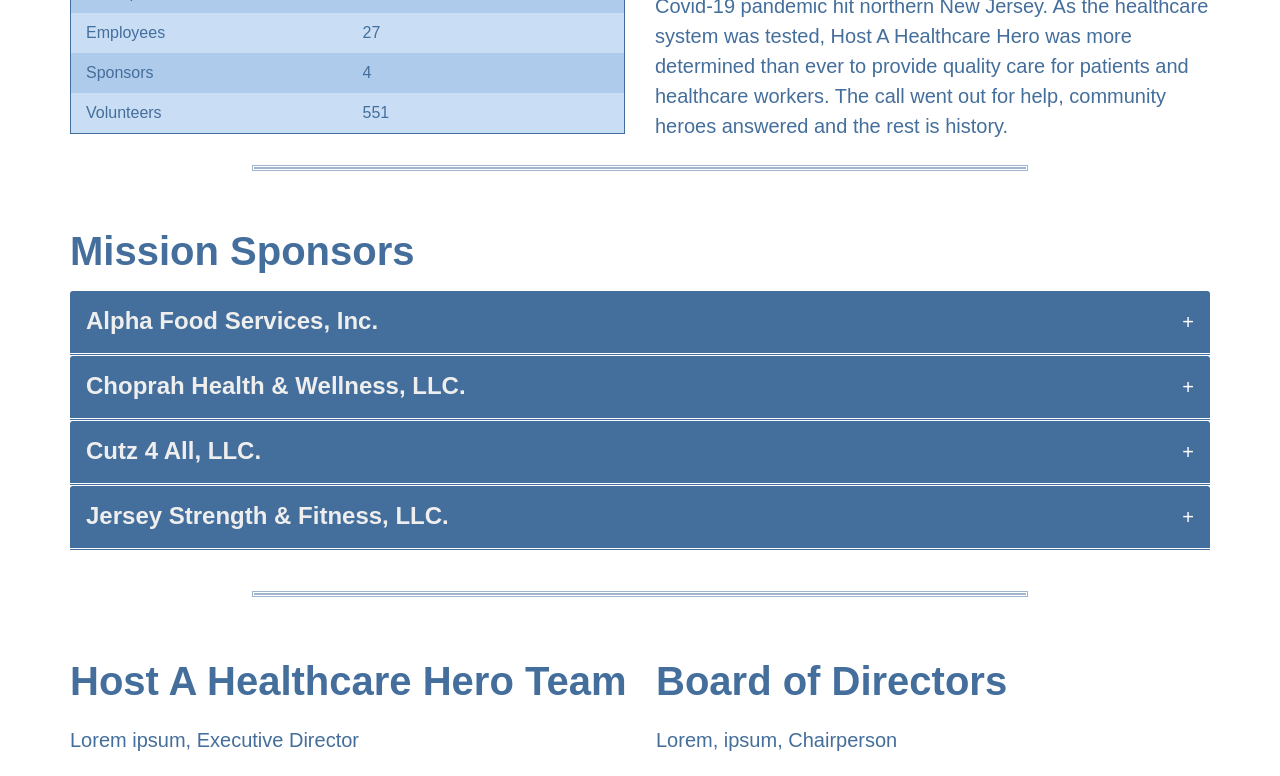
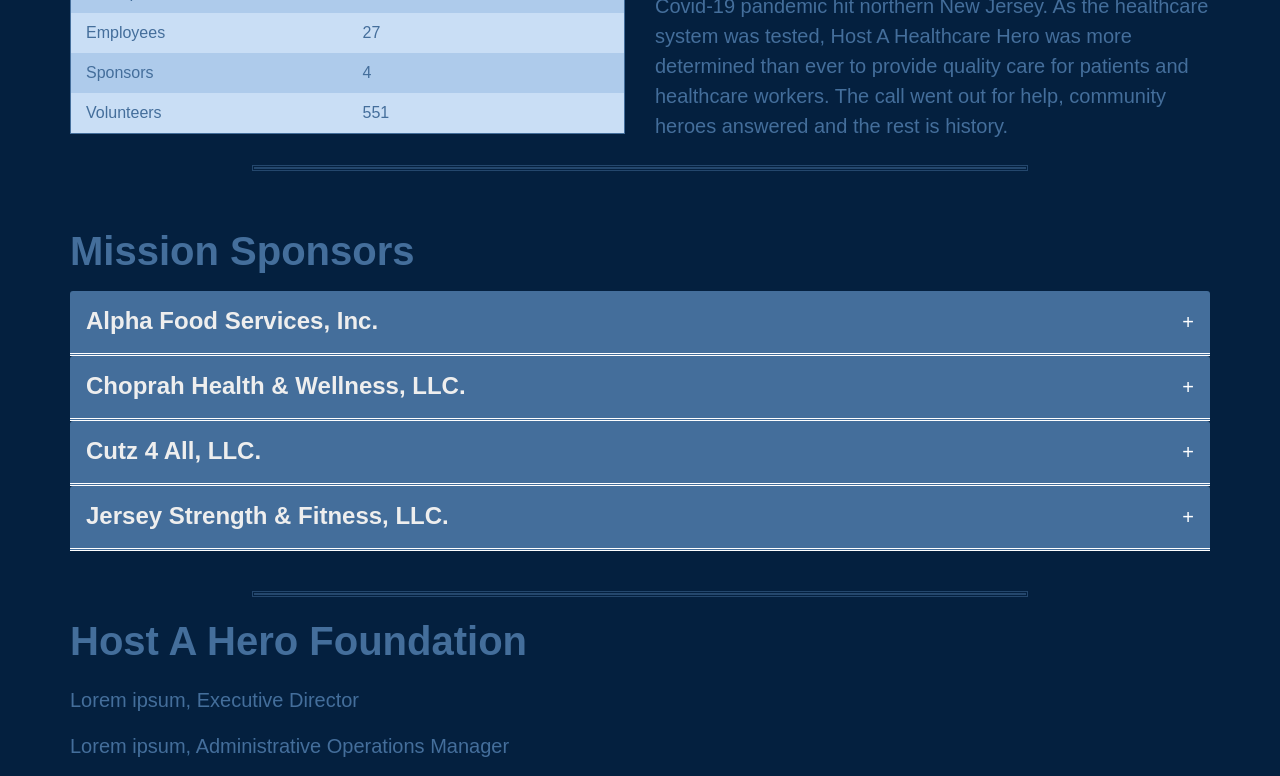
Before and after one commit to Pia007/Hero, a React (Create React App) app: page /about in a window 1280 px wide. Shown: the part 2000-2776 px from the top of the page. Built offline with nearby package versions, Linux system fonts and the light colour scheme.

Commit message:
About - Fade and members

```diff
--- a/src/pages/About.jsx
+++ b/src/pages/About.jsx
@@ -2,14 +2,18 @@ import React from 'react';
 import SectionBreak from '../components/SectionBreak';
 import AboutTable from '../components/AboutTable';
 import{ MissionSponsors }from '../components/MissionSponsors';
+import { TeamMembers } from '../components/TeamMembers';
 import { SiteCrumbs } from '../components/PageHeader';
 import { PageTitle } from '../components/PageHeader';
 import { Row, Col } from 'reactstrap';
+import Fade from 'react-reveal/Fade';
 
 const About = (props) => {
     return (
+        <div className="home-bg">
             <div className="container">
             <SiteCrumbs siteLocation={"About"}  />
+                <Fade bottom cascade>
                     <PageTitle pageTitle={"Our Mission"} />
 
                     <Row className="row-content pt-0">
@@ -28,7 +32,7 @@ const About = (props) => {
 
                     <Row>
                         <Col className="px-sm-0 mt-5">
-                    <img className="col img-fluid d-flex mb-3 mb-xl-0 mr-3 p-0 pt-lg-0 img-thumbnail" src="./assets/images/about.jpg" alt="staff" />
+                            <img className="col img-fluid d-flex mb-3 mb-xl-0 mr-3 p-0 pt-lg-0 img-thumbnail" src="assets/images/about.jpg" alt="staff" />
                         </Col>
                     </Row>
 
@@ -74,6 +78,7 @@ const About = (props) => {
                             <AboutTable />
                         </Row>
                     </Row>
+
                     <SectionBreak />
 
                     {/* MISSION SPONSORS */}
@@ -81,21 +86,10 @@ const About = (props) => {
                     <SectionBreak />
                     {/* END MISSION SPONSORS  */}
 
-            <div className="row row-content">
-                <div className="col-md-6 px-sm-0">
-                    <h2>Host A Healthcare Hero Team</h2>
-                    <p className="text-primary mission-text">Lorem ipsum, Executive Director</p>
-                    <p className="text-primary mission-text">Lorem ipsum, Administrative Operations</p>
-                    <p className="text-primary mission-text">Lorem ipsum, Logistics & Transportation</p>
-                    <p className="text-primary mission-text">Lorem ipsum, Food Drive Administrator</p>
-                    <p className="text-primary mission-text">Lorem ipsum, Fundraising</p>
-                    <p className="text-primary mission-text">Lorem ipsum, Marketing & Public Relations</p>
-                    <p className="text-primary mission-text">Lorem ipsum, Community Partnerships</p>
-                    <p className="text-primary mission-text">Lorem ipsum, Volunteer Management</p>
-                    <p className="text-primary mission-text">Lorem ipsum, Volunteer Coordinator</p>
-                    <p className="text-primary mission-text">Lorem ipsum, Programs & Events</p>
+                    {/* TEAM MEMBERS */}
+                    <TeamMembers />
+                    {/* <div className="row row-content">
 
-                </div>
                         <div className="col-md-6 px-sm-0 pl-md-3 pr-0">
                             <h2>Board of Directors</h2>
                             <p className="text-primary mission-text">Lorem, ipsum, Chairperson</p>
@@ -106,6 +100,8 @@ const About = (props) => {
                             <p className="text-primary mission-text">Lorem, ipsum</p>
                             <p className="text-primary mission-text">Lorem, ipsum</p>
                         </div>
+                    </div> */}
+                </Fade>
             </div>
         </div>
     );
```
Lines whose indentation alone changed are shown as unchanged.
